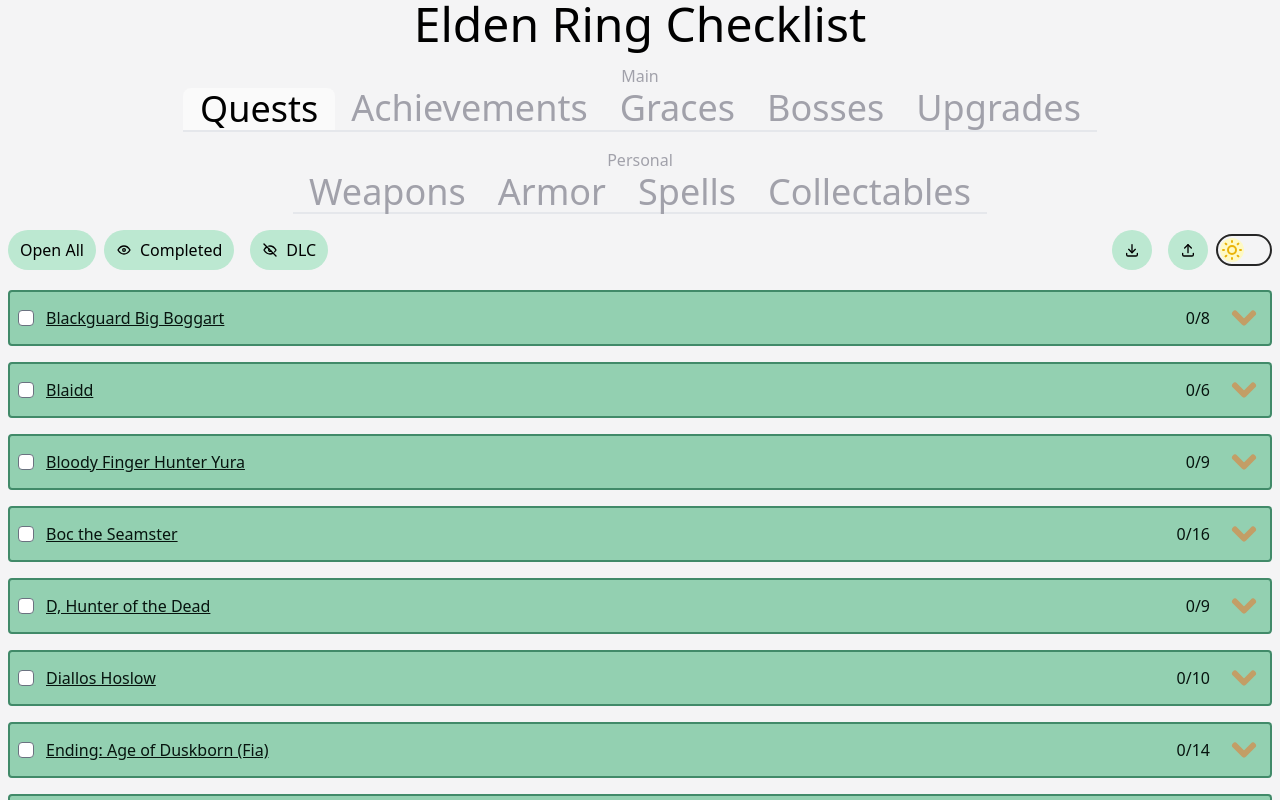
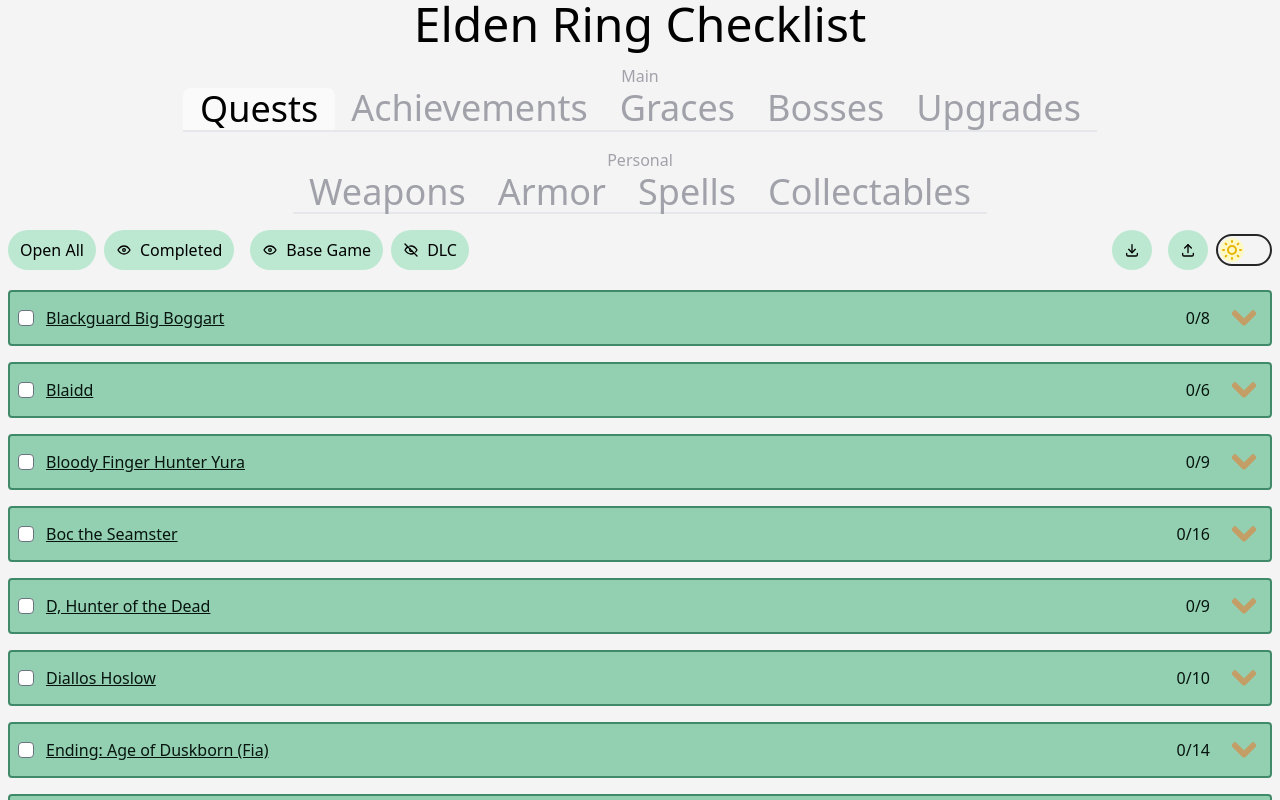
Before and after one commit to Gobluebro/Elden-Ring-Checklist, a Next.js app: page / in a window 1280 px wide. Shown: the top 800 px of the page. Built offline with nearby package versions, Linux system fonts and the light colour scheme.

Commit message:
Add button to hide the base game

```diff
--- a/components/checkboxContainer.tsx
+++ b/components/checkboxContainer.tsx
@@ -7,6 +7,7 @@ import ToggleButtonIcon from "./toggleButtonIcon";
 interface Props {
   list: ListType;
   showCompleted: boolean;
+  showBaseGame: boolean;
   showDLC: boolean;
   accordionState: KeyBooleanValuePair;
   setAccordionState: Dispatch<SetStateAction<Object>>;
@@ -16,8 +17,14 @@ const checkboxInputStyles =
   "rounded text-elden-ring-dark-blue focus:border-elden-ring-green-300 focus:ring focus:ring-offset-0 focus:ring-elden-ring-green-200 focus:ring-opacity-50";
 
 const CheckboxContainer = (props: Props) => {
-  const { list, showCompleted, accordionState, setAccordionState, showDLC } =
-    props;
+  const {
+    list,
+    showCompleted,
+    accordionState,
+    setAccordionState,
+    showBaseGame,
+    showDLC,
+  } = props;
   const [isAllTrue, setIsAllTrue] = useState<boolean>(false);
   const [numberOfCompletedEntries, setNumberOfCompletedEntries] =
     useState<number>(0);
@@ -31,6 +38,8 @@ const CheckboxContainer = (props: Props) => {
     (object, item) => ({ ...object, [item.id]: false }),
     {}
   );
+
+  const hasDLCRequirements = list.requirements.some((item) => !!item.isDLC);
 
   const totalEntries = Object.keys(defaultValuesHash).length;
 
@@ -83,7 +92,9 @@ const CheckboxContainer = (props: Props) => {
   return (
     <fieldset
       className={`my-4 ${
-        (isAllTrue && !showCompleted) || (!!list.isDLC && !showDLC)
+        (isAllTrue && !showCompleted) ||
+        (!showDLC && !!list.isDLC) ||
+        (!showBaseGame && !list.isDLC && !hasDLCRequirements)
           ? "hidden"
           : "block"
       }`}
@@ -157,7 +168,9 @@ const CheckboxContainer = (props: Props) => {
             key={id}
             className={`py-1
               ${
-                (!!isDLC && !showDLC) || (!showCompleted && checkedState[id])
+                (!!isDLC && !showDLC) ||
+                (!isDLC && !showBaseGame) ||
+                (!showCompleted && checkedState[id])
                   ? "hidden"
                   : "block"
               }
--- a/components/completeList.tsx
+++ b/components/completeList.tsx
@@ -19,6 +19,7 @@ const CompleteList = (props: Props) => {
     "showCompleted",
     true
   );
+  const [showBaseGame, setShowBaseGame] = useLocalStorage("showBaseGame", true);
   const [showDLC, setShowDLC] = useLocalStorage("showDLC", false);
   const [accordionState, setAccordionState] = useState({});
 
@@ -55,7 +56,14 @@ const CompleteList = (props: Props) => {
               label="Completed"
             />
           </div>
-          <div className="mx-2">
+          <div className="ml-2 mr-1">
+            <FilterButton
+              onClick={() => setShowBaseGame(!showBaseGame)}
+              showValue={showBaseGame}
+              label="Base Game"
+            />
+          </div>
+          <div className="ml-1 mr-2">
             <FilterButton
               onClick={() => setShowDLC(!showDLC)}
               showValue={showDLC}
@@ -74,6 +82,7 @@ const CompleteList = (props: Props) => {
           key={item.id}
           list={item}
           showCompleted={showCompleted}
+          showBaseGame={showBaseGame}
           showDLC={showDLC}
           accordionState={accordionState}
           setAccordionState={setAccordionState}
```
